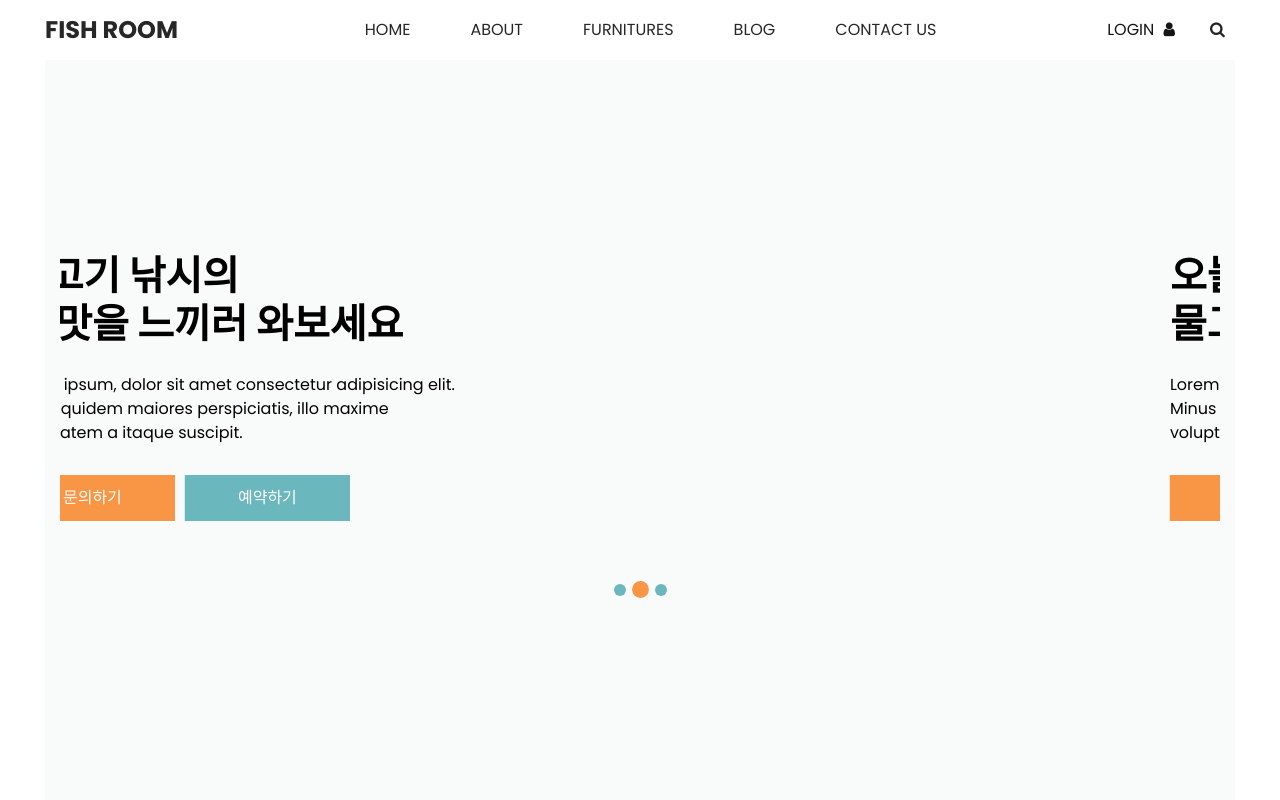
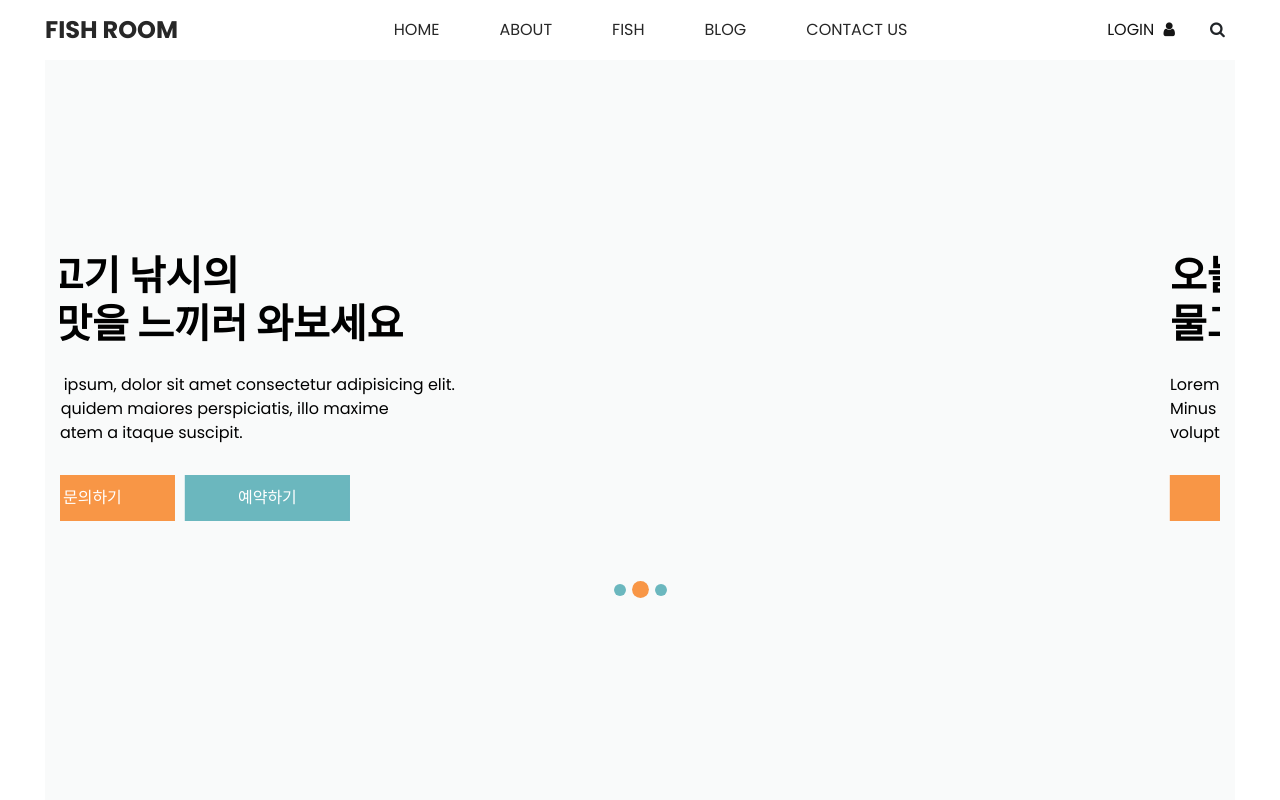
Before and after one commit to chu700/112, a plain HTML site: page index.html in a window 1280 px wide. Shown: the top 800 px of the page. Drawn offline with Linux system fonts and the light colour scheme; some packages are replaced by stand-ins of ours; a script that the page names is missing.

Commit message:
Update index.html
22

```diff
--- a/index.html
+++ b/index.html
@@ -56,7 +56,7 @@
                 <a class="nav-link" href="about.html"> About</a>
               </li>
               <li class="nav-item">
-                <a class="nav-link" href="furniture.html">Furnitures</a>
+                <a class="nav-link" href="furniture.html">Fish</a>
               </li>
               <li class="nav-item">
                 <a class="nav-link" href="blog.html">Blog</a>
```
